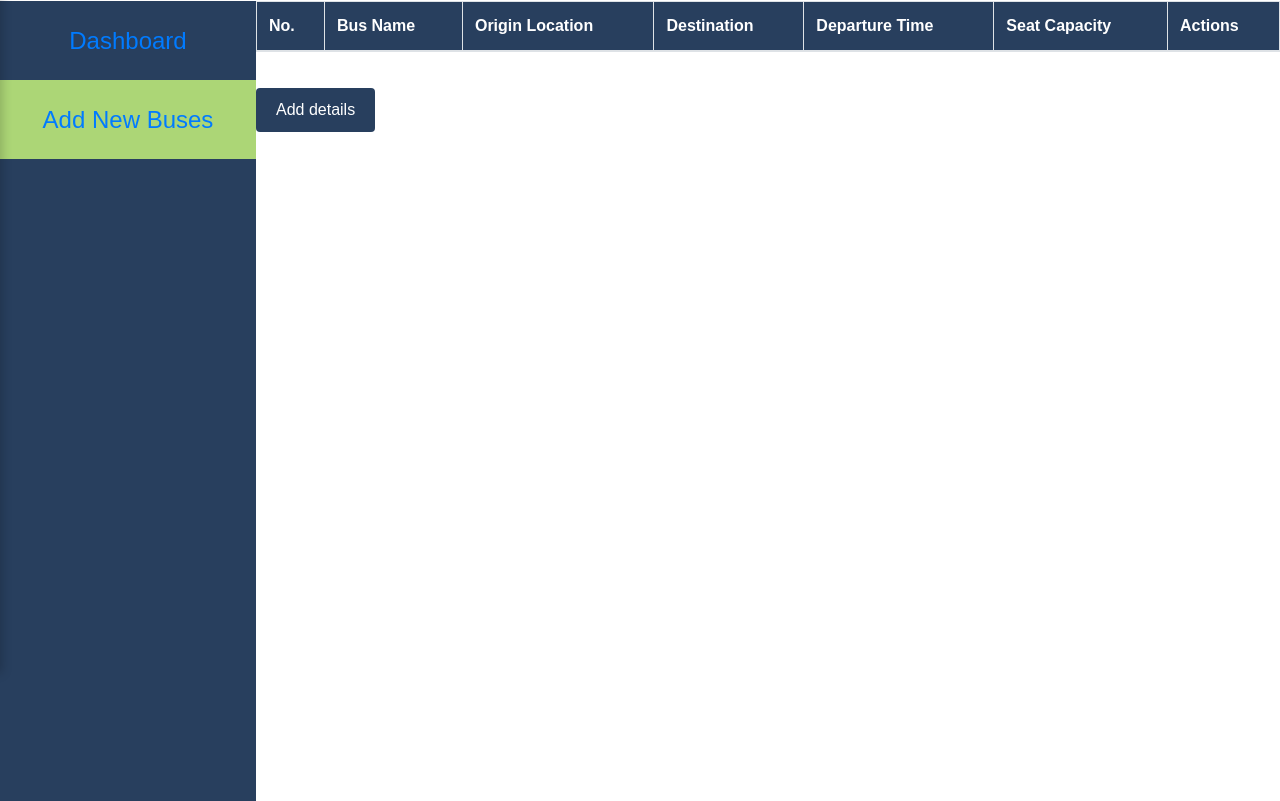
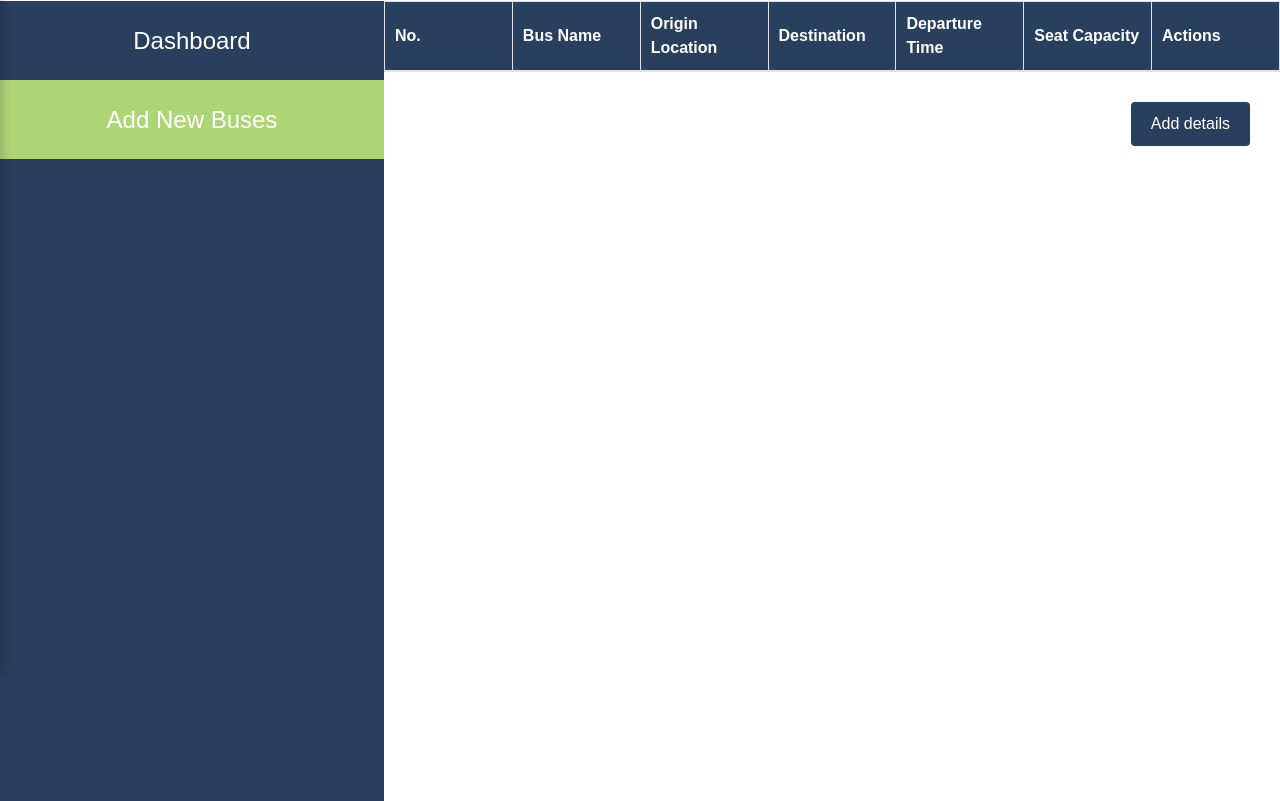
Before and after one commit to Abhiyan31415/HamroBus, a website: page admin/newbus.html in a window 1280 px wide. Shown: the part 127-928 px from the top of the page. Drawn offline with nearby package versions, Linux system fonts and the light colour scheme.

Commit message:
fixed admin layout issues

```diff
--- a/admin/newbus.css
+++ b/admin/newbus.css
@@ -34,13 +34,10 @@ body {
 .nav-links {
   list-style-type: none;
   display: flex;
-
-
 }
 
 .nav-links li {
   margin: 0 1rem;
-
 }
 
 .nav-links a {
@@ -65,33 +62,32 @@ body {
   background-color: #283f5e;
   color: #fff;
 }
-.d-body{
-  display:flex;
-  direction : row;
-  width:100%;
-  flex-direction:row;
-  height:100vh;
-
+.d-body {
+  display: flex;
+  flex-direction: row;
+  width: 100%;
+  height: 100vh;
+  position: relative;
+  justify-content: space-between;
 }
-.d-body-menu{
-  display:flex;
-  flex-direction:column;
-  width:25%;
-  background-color:#283F5E;
-
-      color:white;
+.d-body-menu {
+  position: relative;
+  display: flex;
+  flex-direction: column;
+  width: 30%;
+  background-color: #283f5e;
+  color: white;
   align-items: center;
   font-family: Arial;
   font-size: 24px;
   font-weight: 400;
   line-height: 29.05px;
   text-align: center;
-
 }
-.d-body-menu-items{
-  width:100%;
-  background-color:#283F5E;
-  color:white;
+.d-body-menu-items {
+  width: 100%;
+  background-color: #283f5e;
+  color: white;
   align-items: center;
   font-family: Arial;
   font-size: 24px;
@@ -101,20 +97,35 @@ body {
   padding-top: 25px;
   padding-bottom: 25px;
 }
+.linked {
+  list-style: none;
+  list-style-type: none;
+  text-decoration: none;
+  color: inherit;
+}
 
-.hh{
+.hh {
   background-color: #000000;
 }
 
-.divtable{
-  width:75%;
+.divtable {
+  width: 75%;
+}
+.table-bordered {
+  width: 100%;
+  border: 2px solid black;
+  border-collapse: collapse;
+  box-sizing: border-box;
+  table-layout: fixed; /* Ensures the table has a fixed layout */
 }
 
-.table table-bordered{
+.table-bordered th, .table-bordered td {
+  padding: 10px; /* Add padding for better readability */
+  text-align: left;
+  word-wrap: break-word; /* Ensure long content wraps within the cell */
+}
 
-  width: 100%;
-  border: 10px solid black;
-}
+
 table tbody tr {
   height: 40px; /* Adjust this value as needed */
 }
@@ -125,48 +136,49 @@ padding-right: 10px; /* Optional: Adds padding from the right edge */
 }
 
 .button-row button {
-background-color: #283F5E;
+  background-color: #283f5e;
   color: white;
   padding: 10px 20px;
   border: none;
   cursor: pointer;
 }
-.button-row{
+.button-row {
   text-align: right;
   justify-content: space-around;
 }
-.table-form{
+.table-form {
   display: flex;
   flex-direction: column;
-  width:100%;
-  max-width: 100%;
+  width: 70%;
 }
-.edit-btn{
-  border:none;
+.edit-btn {
+  border: none;
   background-color: white;
-
 }
-.delete-btn{
-  border:none;
+.delete-btn {
+  border: none;
   background-color: white;
 }
 
-
 .add-details-btn {
-            display: inline-block;
+  display: flex;
   padding: 10px 20px;
-            background-color:  #283f5e;
+  background-color: #283f5e;
   color: white;
   border: none;
   text-decoration: none;
   border-radius: 4px;
   margin: 20px 0;
+  /* width: 100%; */
+  margin: 30px;
 }
-
+input{
+  width: 70%;
+}
 .add-details-btn:hover {
-            background-color:  #283f3e;
+  background-color: #283f3e;
 }
-  .form-container{
+.form-container {
   display: none;
 }
 
@@ -177,7 +189,6 @@ cursor: pointer;
   padding: 1rem 0;
   margin-top: 3rem;
 }
-
 
 /* @media (max-width: 480px) {
     .hero {
@@ -250,9 +261,7 @@ cursor: pointer;
   width: 100%;
   margin: 0.5rem 0;
 }
-*/
-
-.drawer {
+*/ .drawer {
   position: fixed;
   top: 0;
   left: -250px;
@@ -303,15 +312,13 @@ cursor: pointer;
   .hamburger {
     display: block;
   }
-  .d-body-menu{
-    display:none;
+  .d-body-menu {
+    display: none;
   }
 }
 
 .drawer.open {
   left: 0;
 }
-@media(max-width:700px){
-
-
+@media (max-width: 700px) {
 }
--- a/admin/newbus.html
+++ b/admin/newbus.html
@@ -47,7 +47,9 @@
             <div class="d-body-menu-items" style="background-color:#ACD676"><a href='./newbus.html' class="linked">Add New Buses</a></div>
         </div>
         <div class="table-form">
-            <table class="table table-bordered">
+          <!-- Wrapping the table in a scrollable container -->
+          <div class="table-wrapper">
+            <table class="table-bordered">
               <thead style="background-color: #283F5E; color:white">
                 <tr>
                   <th>No.</th>
@@ -60,15 +62,16 @@
                 </tr>
               </thead>
               <tbody style="height:min-content">
+                <!-- Table rows will be dynamically added here -->
               </tbody>
-
-                    <!-- Form for adding new bus details -->
-
             </table>
+          </div>
+          <!-- Add details button and form for adding new bus details -->
           <div>
-              <div style="display:flex; width:100%; align-items: flex-end;"><button class="add-details-btn" id="addDetailsBtn">Add details</button></div>
+            <div style="display:flex; width:100%; align-items: flex-end;flex-direction: row;justify-content: end;">
+              <button class="add-details-btn" id="addDetailsBtn">Add details</button>
+            </div>
             <div class="form-container" id="formContainer">
-
               <form id="busForm">
                 <input type="text" id="busName" placeholder="Bus Name" required>
                 <input type="text" id="originLocation" placeholder="Origin Location" required>
@@ -80,7 +83,7 @@
             </div>
           </div>
         </div>
-      </div>
+
   <script src="newbus.js"></script>
 </body>
 </html>
```
Lines whose indentation alone changed are shown as unchanged.
